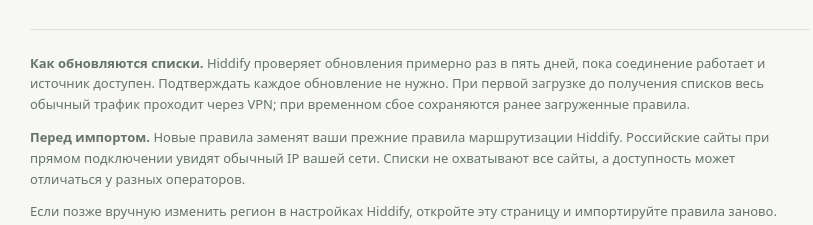
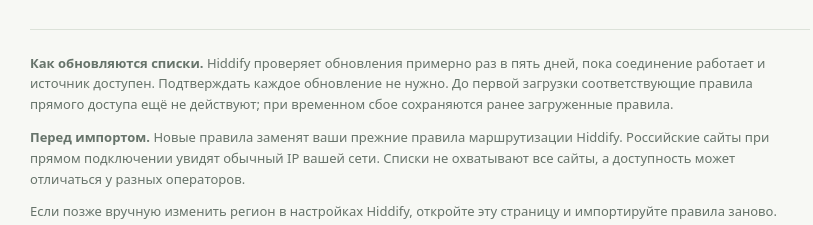
Before and after one commit to Mplusk/gamelife-guide, a plain HTML site: page routing.html in a window 1280 px wide. Shown: the part 982-1207 px from the top of the page, 220-1033 px from the left. Drawn offline with Linux system fonts and the light colour scheme.

Commit message:
Clarify first-time rule downloads

```diff
--- a/routing.html
+++ b/routing.html
@@ -45,7 +45,7 @@
       <li>Отключите и снова включите VPN; дождитесь загрузки списков.</li>
     </ol>
     <div class="note">
-      <p><strong>Как обновляются списки.</strong> Hiddify проверяет обновления примерно раз в пять дней, пока соединение работает и источник доступен. Подтверждать каждое обновление не нужно. При первой загрузке до получения списков весь обычный трафик проходит через VPN; при временном сбое сохраняются ранее загруженные правила.</p>
+      <p><strong>Как обновляются списки.</strong> Hiddify проверяет обновления примерно раз в пять дней, пока соединение работает и источник доступен. Подтверждать каждое обновление не нужно. До первой загрузки соответствующие правила прямого доступа ещё не действуют; при временном сбое сохраняются ранее загруженные правила.</p>
       <p><strong>Перед импортом.</strong> Новые правила заменят ваши прежние правила маршрутизации Hiddify. Российские сайты при прямом подключении увидят обычный IP вашей сети. Списки не охватывают все сайты, а доступность может отличаться у разных операторов.</p>
       <p>Если позже вручную изменить регион в настройках Hiddify, откройте эту страницу и импортируйте правила заново.</p>
     </div>
```
Also changed, not shown: tools/routing-template.html (+1 -1 lines).
